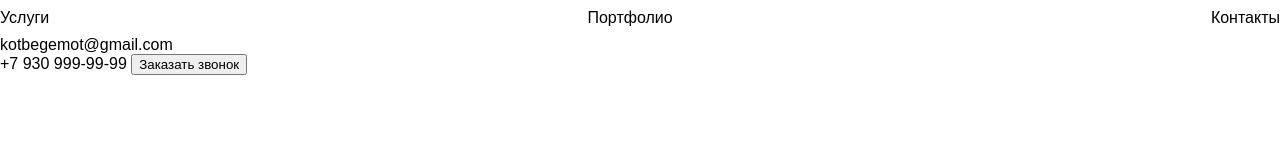
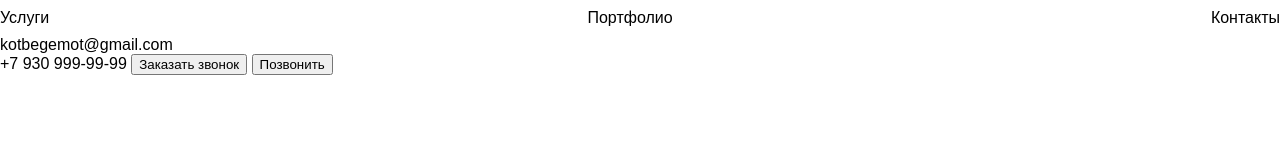
Before and after one commit to Kotbegemotl/test-reposirory, a plain HTML site: page index.html in a window 1280 px wide. Drawn offline with Linux system fonts and the light colour scheme.

Commit message:
button added

```diff
--- a/index.html
+++ b/index.html
@@ -22,6 +22,7 @@
         <div>
             <a href="tel:+79039999999">+7 930 999-99-99</a>
             <button>Заказать звонок</button>
+            <button>Позвонить</button>
         </div>
     </header>
 </body>
```
